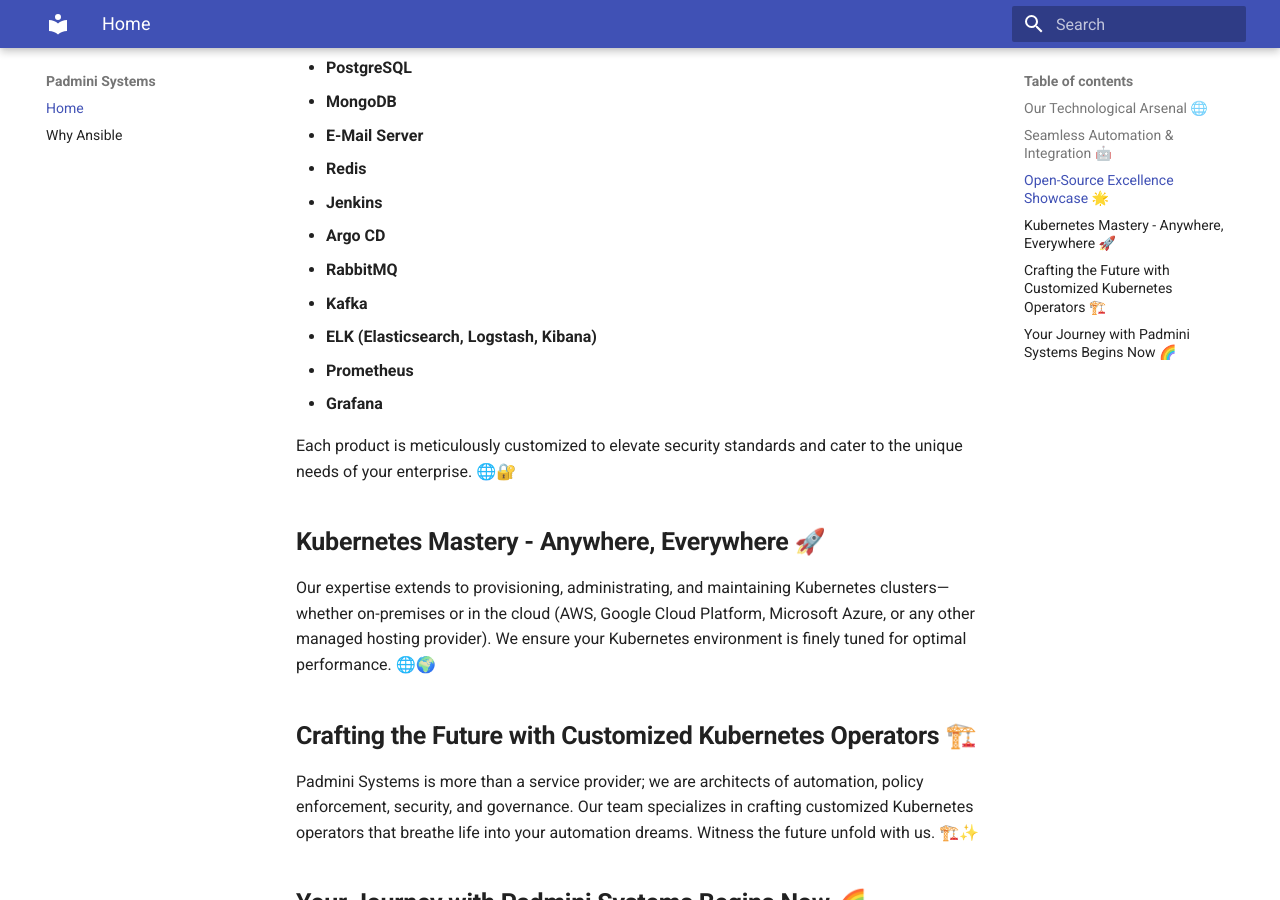
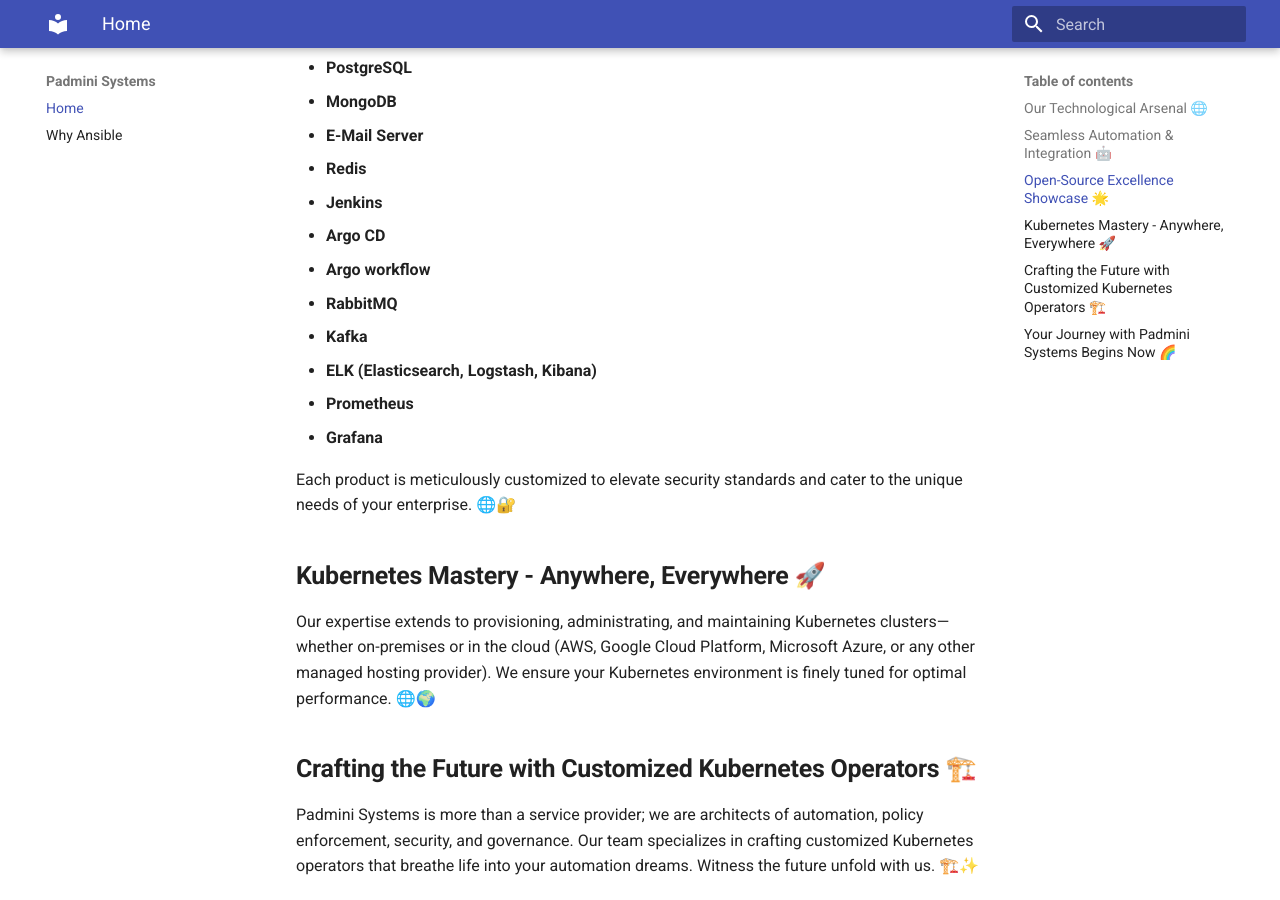
Before and after one commit to padminisys/padminisys.github.io, an MkDocs documentation site: the page built from docs/index.md, in a window 1280 px wide and 900 px high, scrolled down 1021 px. Built offline with MkDocs 1.6.1 and Material for MkDocs 9.7.7, drawn with Linux system fonts in a browser that asks for light colours.

Commit message:
updated a service

```diff
--- a/docs/index.md
+++ b/docs/index.md
@@ -32,6 +32,7 @@
 - **Redis**
 - **Jenkins**
 - **Argo CD**
+- **Argo workflow**
 - **RabbitMQ**
 - **Kafka**
 - **ELK (Elasticsearch, Logstash, Kibana)**
```
